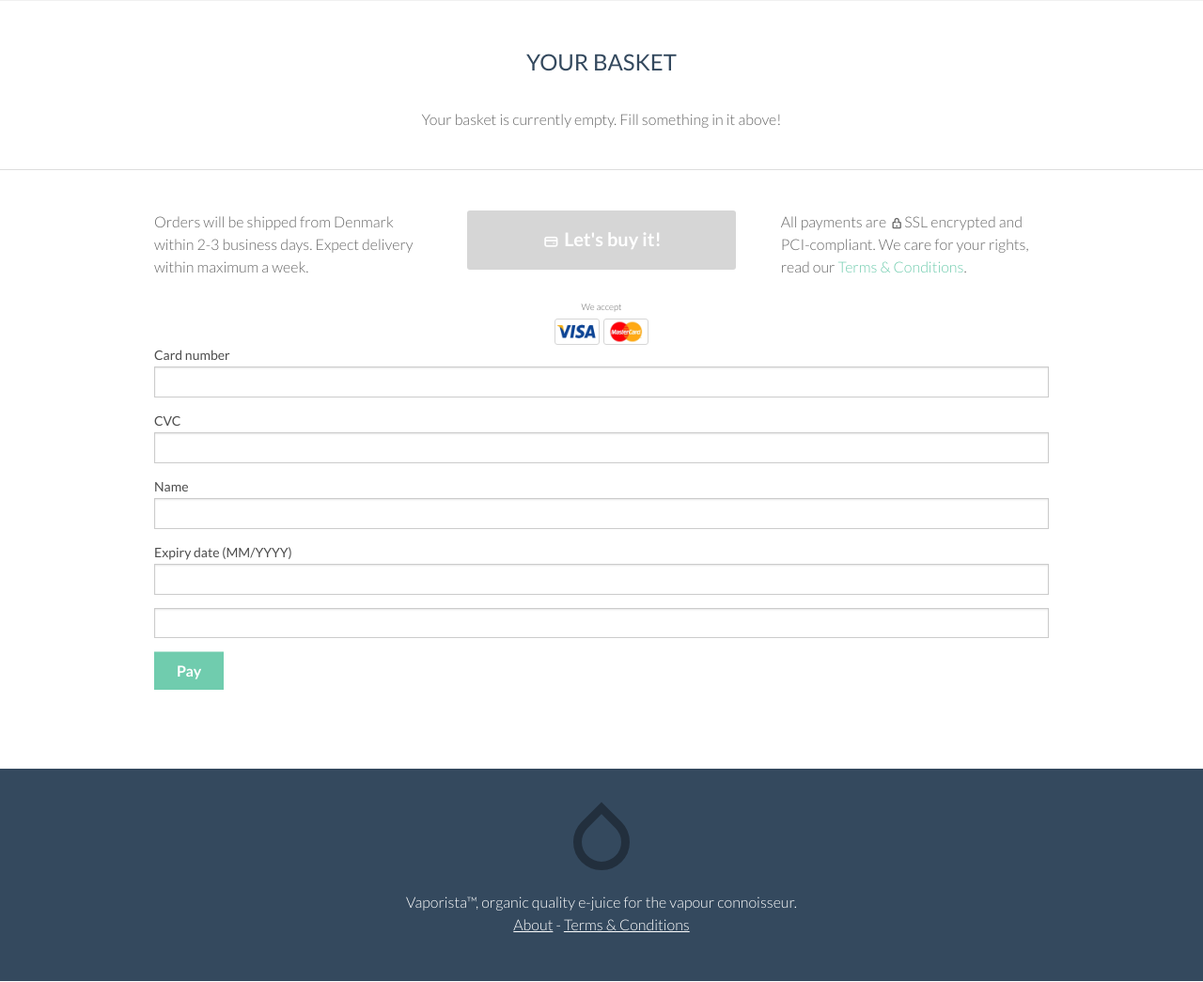
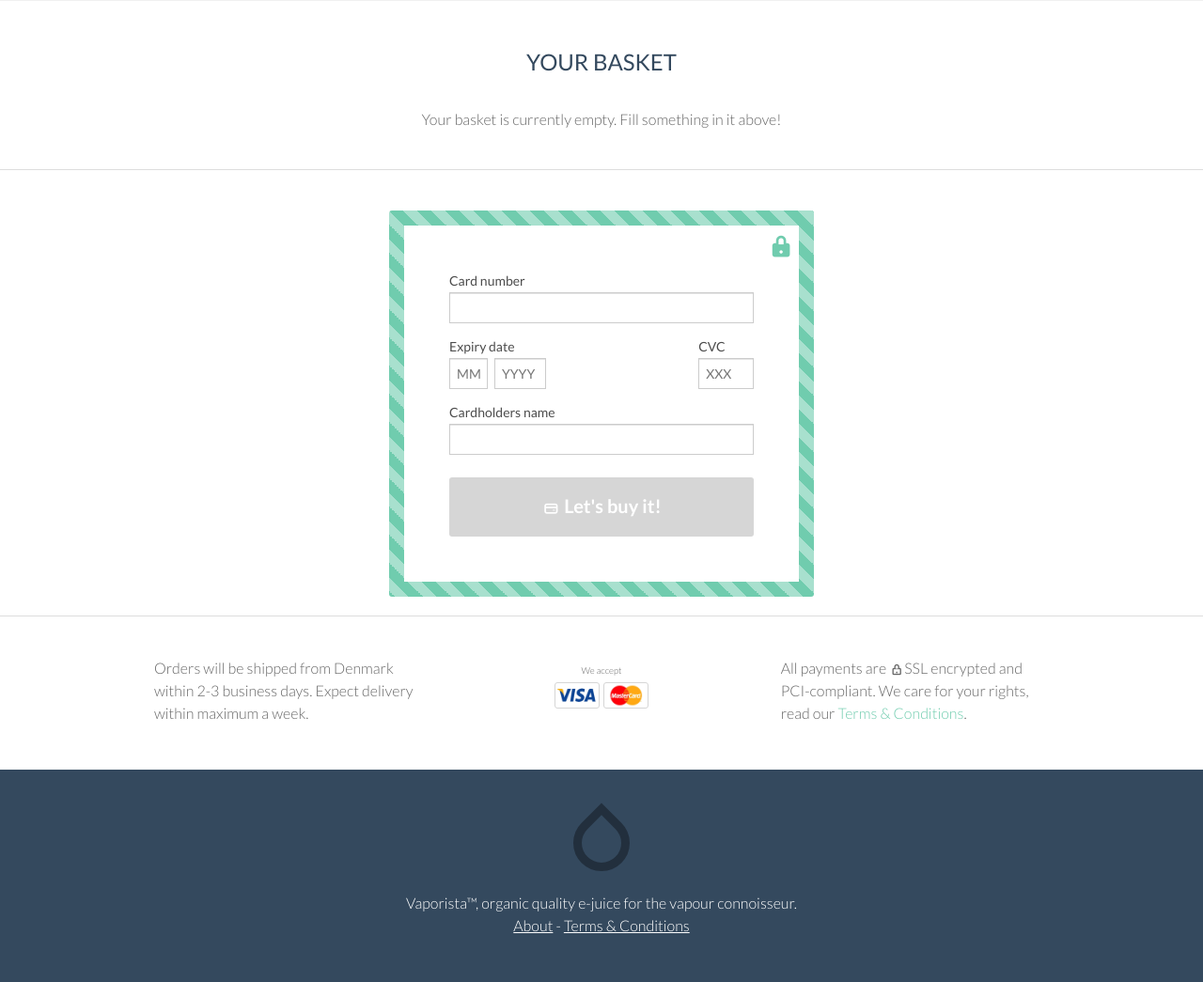
Before and after one commit to konscript/vaporista, a Python web app: template templates/index.html in a window 1280 px wide. Shown: the part 1438-2483 px from the top of the page at 94% size. Run offline with Jinja, Linux system fonts and the light colour scheme; the template is opened without the code that fills it, so the values that code supplies are empty; some libraries are stand-ins or nearby versions.

Commit message:
styled and pimped credit card form (with sexy card type indicator)

```diff
--- a/client/js/app.js
+++ b/client/js/app.js
@@ -6,5 +6,6 @@ angular.module('vaporista', ['vaporista.filters', 'vaporista.services', 'vaporis
     $routeProvider.when('/home', {templateUrl: '/client/tmpl/home.html', controller: 'HomeCtrl'});
     $routeProvider.when('/checkout', {templateUrl: '/client/tmpl/checkout.html', controller: 'CheckoutCtrl'});
     $routeProvider.when('/about', {templateUrl: '/client/tmpl/about.html'});
+    $routeProvider.when('/terms', {templateUrl: '/client/tmpl/terms.html'});
     $routeProvider.otherwise({redirectTo: '/home'});
   }]);
--- a/client/js/controllers.js
+++ b/client/js/controllers.js
@@ -8,6 +8,17 @@ angular.module('vaporista.controllers', []).
     $scope.store = storeService;
     $scope.shoppingCart = shoppingCart;
     $scope.item = new Item();
+    $scope.currentCard = "unknown";
+
+    var acceptedCards = ["visa","mastercard"];
+    $('#cardnumber').validateCreditCard(function(result){
+      if (result.card_type != null && $.inArray(result.card_type.name, acceptedCards) != -1){
+        $scope.currentCard = result.card_type.name;
+      } else {
+        $scope.currentCard = "unknown";
+      }
+    });
+
   }).
   controller("CheckoutCtrl", function($scope, shoppingCart){
     $scope.shoppingCart = shoppingCart;
--- a/client/sass/_home.scss
+++ b/client/sass/_home.scss
@@ -183,13 +183,101 @@
     }
 }
 
+.payment-form-wrapper {
+    @include border-radius($global-radius);
+    padding: 1em;
+    background-size: 30px 30px;
+    background-image: linear-gradient(
+        45deg,
+        $primary-color 25%,
+        lighten($primary-color, 15%) 25%,
+        lighten($primary-color, 15%) 50%,
+        $primary-color 50%,
+        $primary-color 75%,
+        lighten($primary-color, 15%) 75%,
+        lighten($primary-color, 15%)
+    );
+
+    .payment-form {
+        position: relative;
+        padding: 3em 1.5em;
+        background-color: white;
+        background-image: none;
+        margin-bottom: 0;
+        overflow: hidden;
+
+        .secure-icon {
+            position: absolute;
+            right: 3px;
+            top: -5px;
+            font-size: 2em;
+            color: $primary-color;
+        }
+
+        input {
+            width: auto;
+        }
+
+        .card-number {
+            @include transition(width 0.3s);
+            float: left;
+            width: 18.5em;
+        }
+
+        .current-card-indicator {
+            @include transition(width 0.3s);
+            float: right;
+            overflow: hidden;
+            width: 3.7em;
+        }
+
+           .paycard {
+                @include border-radius(0);
+                width: 3.7em;
+                border: 1px solid $secondary-alt-color;
+                display: block;
+            }
+
+        .card-unknown {
+            .card-number {
+                width: 100%;
+            }
+
+            .current-card-indicator {
+                width: 0;
+            }
+        }
+
+        .card-expiry-month,
+        .card-expiry-year {
+            float: left;
+            margin-right: 0.5em;
+        }
+        .form-expiry-row {
+            float: left;
+        }
+        .form-cvc-row {
+            float: right;
+        }
+
+        .card-cvc {
+            width: 4.2em;
+        }
+
+        .card-holdername {
+            width: 100%;
+        }
+    }
+}
+
     .checkout-button {
         @include button-style($complementary-color);
         width: 100%;
+        margin: 0.5em 0 0 0;
     }
 
-    .paycard {
-        @include border-radius(3px);
+    .weaccept-paycard {
+        @include border-radius($global-radius);
         width: 3em;
         border: 1px solid $secondary-alt-color;
     }
--- a/client/sass/_settings.scss
+++ b/client/sass/_settings.scss
@@ -208,7 +208,7 @@ $paragraph-font-weight: 300;
 // $input-border-style: solid;
 // $input-border-width: 1px;
 // $input-disabled-bg: #ddd;
-// $input-box-shadow: inset 0 1px 2px rgba(0,0,0,0.1);
+$input-box-shadow: inset 0 1px 0px rgba(0,0,0,0.1);
 
 // We use these to style the fieldset border and spacing.
 // $fieldset-border-style: solid;
--- a/client/tmpl/home.html
+++ b/client/tmpl/home.html
@@ -148,47 +148,62 @@
     </div>
     <hr /><br />
     <div class="row">
+        <div class="small-12 small-centered large-6 columns">
+            <div class="payment-form-wrapper">
+            <form class="payment-form" id="payment-form" action="#" method="POST">
+
+                <div class="secure-icon"><span class="typcn typcn-lock-closed"></span></div>
+
+                <input ng-model="shoppingCart.checkoutParams.amount" class="card-amount-int" type="hidden" value="15" />
+                <input ng-model="shoppingCart.checkoutParams.currency" class="card-currency" type="hidden" value="EUR" />
+
+                <div id="card-indication" class="form-row small-12 columns card-{{currentCard}}">
+                    <label>Card number</label>
+                    <input id="cardnumber" ng-model="shoppingCart.checkoutParams.cardNr" class="card-number" type="text" size="20" />
+                    <div class="current-card-indicator" ng-switch on="currentCard">
+                        <img src="/client/img/paycards/visa.png" ng-switch-when="visa" class="paycard" alt="We accept Visa" />
+                        <img src="/client/img/paycards/mastercard.png" ng-switch-when="mastercard" class="paycard" alt="We accept Mastercard" />
+                    </div>
+                </div>
+
+                <div class="form-row small-12 columns">
+                    <div class="form-expiry-row">
+                        <label>Expiry date</label>
+                        <input ng-model="shoppingCart.checkoutParams.exp_m" class="card-expiry-month" placeholder="MM" type="text" size="2" />
+                        <input ng-model="shoppingCart.checkoutParams.exp_y" class="card-expiry-year" placeholder="YYYY" type="text" size="4" />
+                    </div>
+
+                    <div class="form-cvc-row">
+                        <label>CVC</label>
+                        <input ng-model="shoppingCart.checkoutParams.CVC" class="card-cvc" placeholder="XXX" type="text" size="3" />
+                    </div>
+                </div>
+
+                <div class="form-row small-12 columns">
+                    <label>Cardholders name</label>
+                    <input ng-model="shoppingCart.checkoutParams.name" class="card-holdername" type="text" size="4" />
+                </div>
+
+                <div class="small-12 columns">
+                    <button type="submit" class="checkout-button button large" ng-disabled="shoppingCart.isEmpty()" ng-click="shoppingCart.checkout('paymill', true)"><span class="typcn typcn-credit-card"></span> Let's buy it!</button>
+                </div>
+
+            </form>
+            </div>
+        </div>
+    </div>
+    <hr /><br />
+    <div class="row">
         <div class="large-4 small-12 columns">
             Orders will be shipped from Denmark within 2-3 business days. Expect delivery within maximum a week.
         </div>
-        <div class="large-4 small-12 columns">
-            <button class="checkout-button button large" ng-disabled="shoppingCart.isEmpty()" ng-click="checkout()"><span class="typcn typcn-credit-card"></span> Let's buy it!</button>
+        <div class="large-4 small-12 columns text-center">
+            <small>We accept</small><br />
+            <img src="/client/img/paycards/visa.png" class="weaccept-paycard" alt="We accept Visa" />
+            <img src="/client/img/paycards/mastercard.png" class="weaccept-paycard" alt="We accept Mastercard" />
         </div>
         <div class="large-4 small-12 columns">
             All payments are <span class="typcn typcn-lock-closed-outline"></span>SSL encrypted and PCI-compliant. We care for your rights, read our <a href="/#/terms">Terms & Conditions</a>.
         </div>
     </div>
-    <div class="row">
-        <div class="large-4 small-8 small-centered columns text-center">
-            <small>We accept</small><br />
-            <img src="/client/img/paycards/visa.png" class="paycard" alt="We accept Visa" />
-            <img src="/client/img/paycards/mastercard.png" class="paycard" alt="We accept Mastercard" />
-        </div>
-
-        <div class="large-12 small-12 columns">
-            <form id="payment-form" action="#" method="POST">
-
-                <input ng-model="shoppingCart.checkoutParams.amount" class="card-amount-int" type="hidden" value="15" />
-                <input ng-model="shoppingCart.checkoutParams.currency" class="card-currency" type="hidden" value="EUR" />
-
-                <div class="form-row"><label>Card number</label>
-                <input ng-model="shoppingCart.checkoutParams.cardNr" class="card-number" type="text" size="20" /></div>
-
-                <div class="form-row"><label>CVC</label>
-                <input ng-model="shoppingCart.checkoutParams.CVC" class="card-cvc" type="text" size="4" /></div>
-
-                <div class="form-row"><label>Name</label>
-                <input ng-model="shoppingCart.checkoutParams.name" class="card-holdername" type="text" size="4" /></div>
-
-                <div class="form-row"><label>Expiry date (MM/YYYY)</label>
-                <input ng-model="shoppingCart.checkoutParams.exp_m" class="card-expiry-month" type="text" size="2" />
-                <span></span>
-                <input ng-model="shoppingCart.checkoutParams.exp_y" class="card-expiry-year" type="text" size="4" /></div>
-
-
-                <button class="submit-button" type="submit" ng-click="shoppingCart.checkout('paymill', true)">Pay</button>
-
-            </form>
-        </div>
-    </div>
 </div>
--- a/templates/index.html
+++ b/templates/index.html
@@ -82,6 +82,7 @@
         <script>window.jQuery || document.write('<script src="js/vendor/jquery-1.9.1.min.js"><\/script>')</script>
         <script src="/client/js/plugins.js"></script>
         <script src="/client/js/vendor/simple-slider.js?v4"></script>
+        <script src="/client/js/vendor/creditcardvalidator/jquery.creditCardValidator.js?v4"></script>
 
         <script src="/client/js/models/flavour.js?v4"></script>
         <script src="/client/js/models/store.js?v4"></script>
```
Also changed, not shown: client/tmpl/terms.html (added, +10 -0 lines), client/css/app.css, client/js/vendor/creditcardvalidator/jquery.creditCardValidator.js (added), 1 other file.
